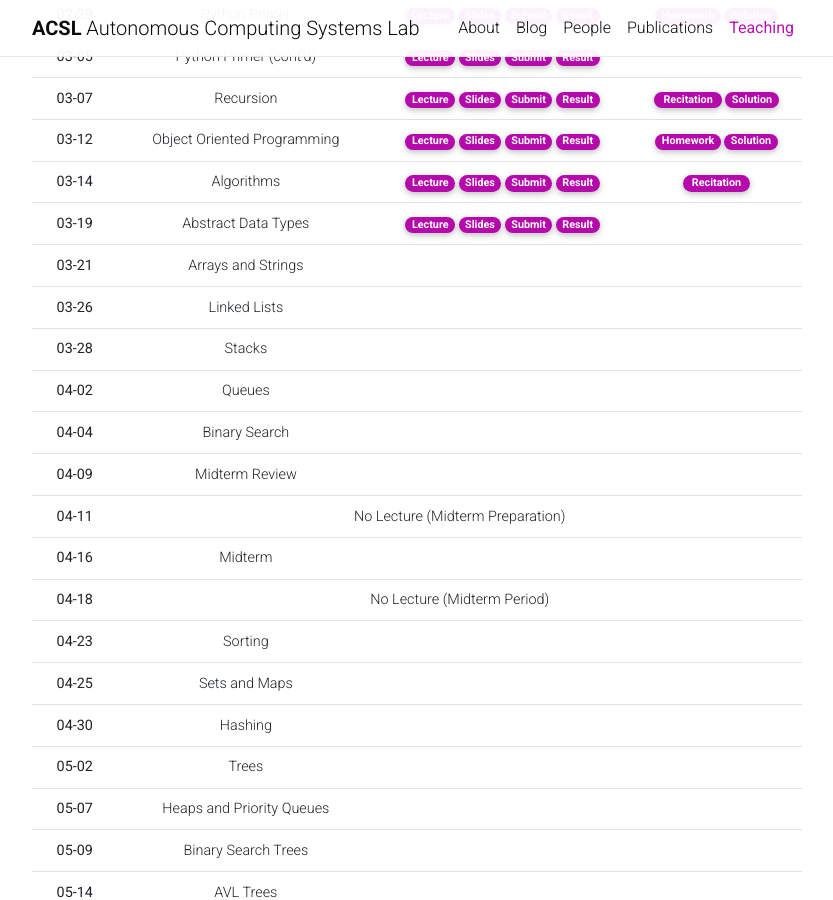
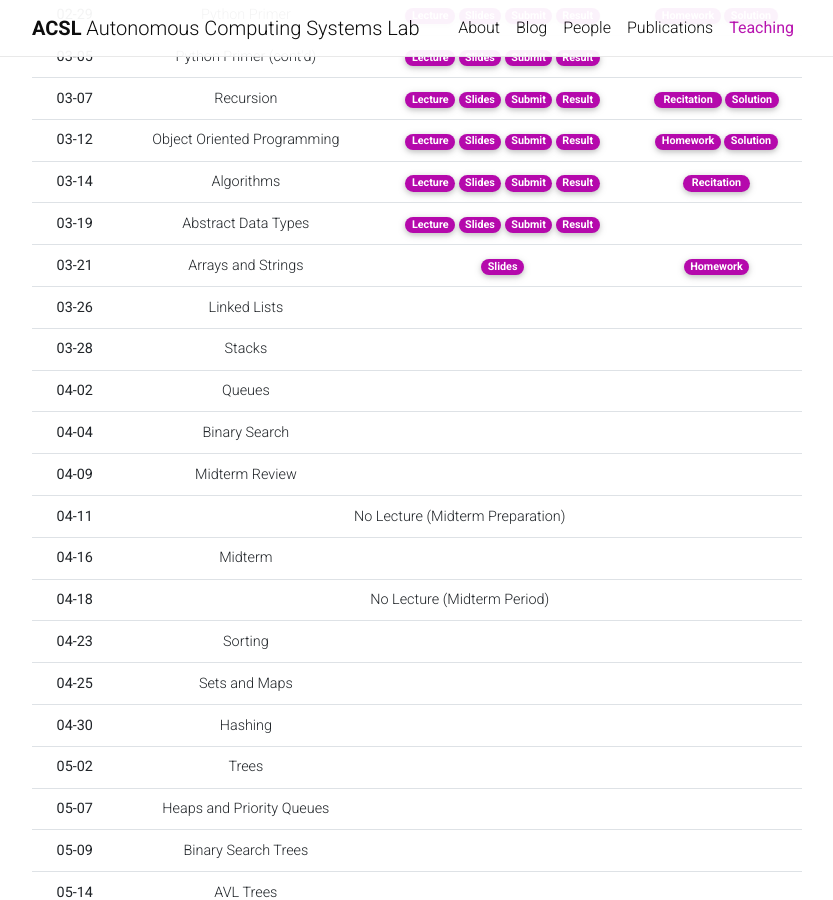
Before and after one commit to Uehwan/Uehwan.github.io, a Jekyll site: the page built from _teaching/datastruct24sp.md, in a window 1280 px wide and 900 px high, scrolled down 1154 px. Shown: the whole window, without its empty margins (223-1056 px from the left). Built offline with Jekyll 4.4.1, drawn with Linux system fonts in a browser that asks for light colours; nearby versions of some CDN libraries; comment, search, counter and statistics services are not loaded; a style sheet for code colours, icons or effects is not loaded.

Commit message:
0321 Pre

```diff
--- a/_teaching/datastruct24sp.md
+++ b/_teaching/datastruct24sp.md
@@ -150,11 +150,11 @@
       <td>Arrays and Strings</td>
       <td>
         <!--a href="https://youtu.be/9Gg5u6AglwM" target="_blank" class="badge badge-pill" style="background-color:#B509AC;">Recording</a-->
-        <!--a href="https://docs.google.com/presentation/d/16-_ld_NE6VhPBf4CSTwG8lpVhsoOTQYw4KnHm47zulE/edit?usp=sharing" target="_blank" class="badge badge-pill" style="background-color:#B509AC;">Slides</a-->
+        <a href="https://docs.google.com/presentation/d/16-_ld_NE6VhPBf4CSTwG8lpVhsoOTQYw4KnHm47zulE/edit?usp=sharing" target="_blank" class="badge badge-pill" style="background-color:#B509AC;">Slides</a>
         <!--a href="https://colab.research.google.com/drive/1gnqer0Qm_TveOGs1EHOqjhRqyx3XHe1t?usp=sharing" target="_blank" class="badge badge-pill" style="background-color:#B509AC;">Codes</a-->
       </td>
       <td>
-        <!--a href="https://colab.research.google.com/drive/1W6D09XtLgnvYBBdnWMkye2CDw8jJ-n1S?usp=sharing" target="_blank" class="badge badge-pill" style="background-color:#B509AC;">Homework</a-->
+        <a href="https://colab.research.google.com/drive/1W6D09XtLgnvYBBdnWMkye2CDw8jJ-n1S?usp=sharing" target="_blank" class="badge badge-pill" style="background-color:#B509AC;">Homework</a>
         <!--a href="https://colab.research.google.com/drive/1EasIwcNPzGu9oN83XkbfhN8v5hw-ocFY?usp=sharing" target="_blank" class="badge badge-pill" style="background-color:#B509AC;">Solution</a-->
       </td>
     </tr>
```
